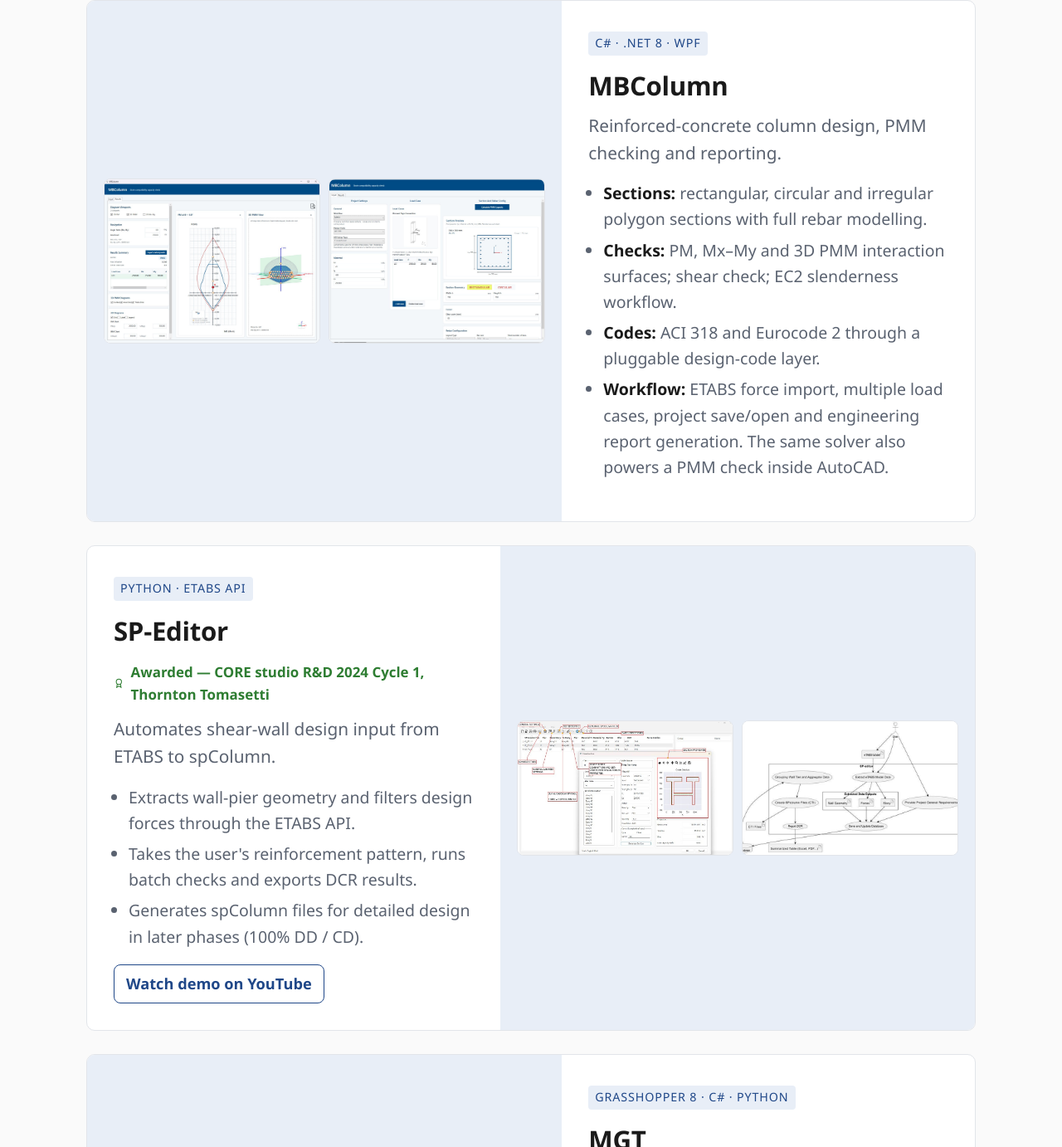
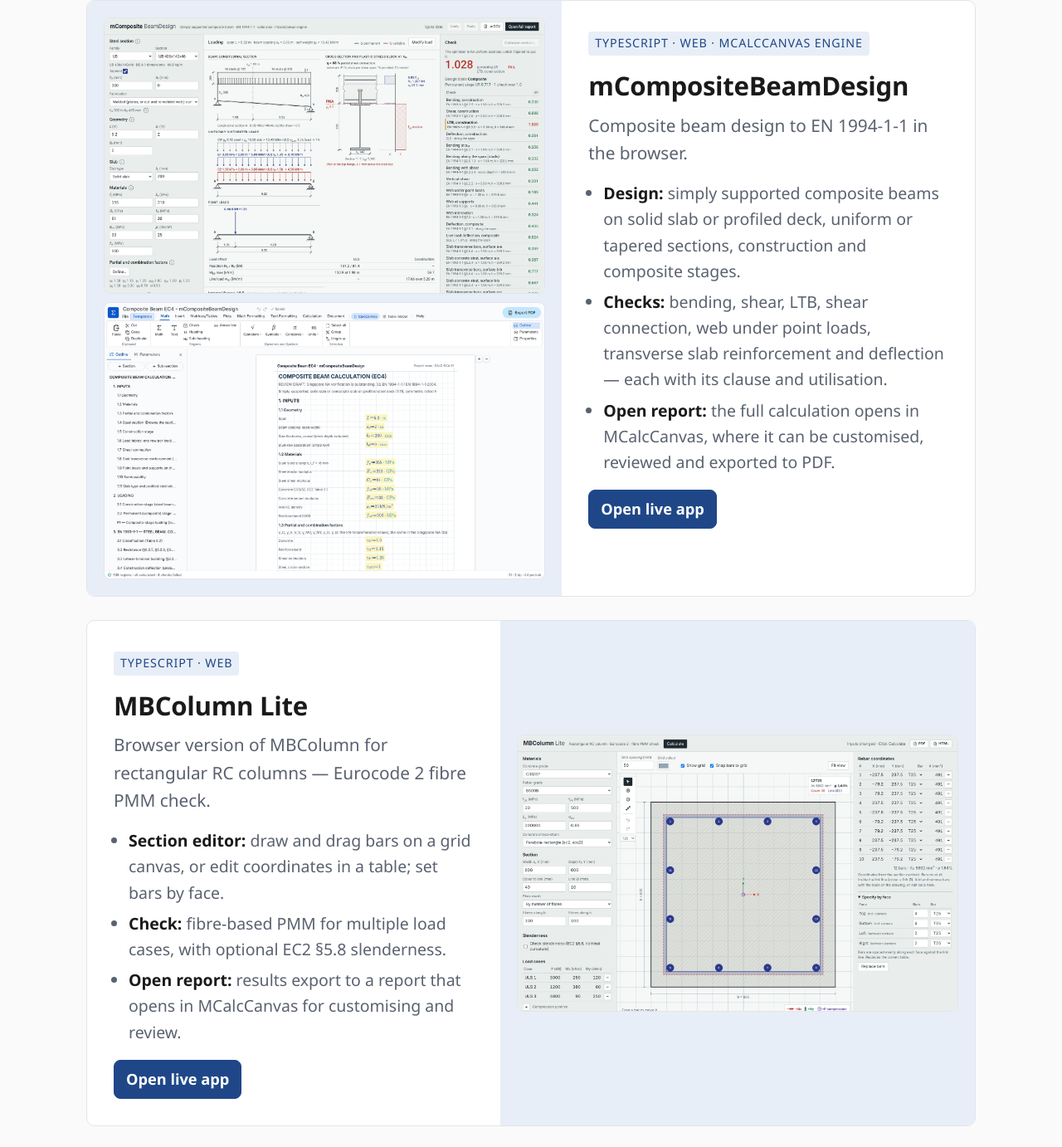
Before and after one commit to Anhbq1298/porfolio, a plain HTML site: page index.html in a window 1280 px wide. Shown: the part 10035-11417 px from the top of the page at 83% size. Drawn offline with Linux system fonts and the light colour scheme.

Commit message:
Add mCompositeBeamDesign and MBColumn Lite
Co-Authored-By: Claude Opus 5.5 <noreply@anthropic.com>
Claude-Session: https://claude.ai/code/session_01MZnLDhMrN2CYt947Cb5sGb

```diff
--- a/index.html
+++ b/index.html
@@ -532,6 +532,45 @@ footer .wrap{display:flex;justify-content:space-between;gap:12px;flex-wrap:wrap}
 
       <article class="card tool">
         <div class="tool-body">
+          <span class="badge">TypeScript · web · MCalcCanvas engine</span>
+          <h3>mCompositeBeamDesign</h3>
+          <p class="sub">Composite beam design to EN 1994-1-1 in the browser.</p>
+          <ul>
+            <li><b>Design:</b> simply supported composite beams on solid slab or profiled deck, uniform or tapered sections, construction and composite stages.</li>
+            <li><b>Checks:</b> bending, shear, LTB, shear connection, web under point loads, transverse slab reinforcement and deflection — each with its clause and utilisation.</li>
+            <li><b>Open report:</b> the full calculation opens in MCalcCanvas, where it can be customised, reviewed and exported to PDF.</li>
+          </ul>
+          <div class="tool-links">
+            <a class="btn primary" href="https://anhbq1298.github.io/mCalcCanvas/composite/" target="_blank" rel="noopener">Open live app</a>
+          </div>
+        </div>
+        <div class="tool-media">
+          <button class="wide" data-full="assets/composite-ui.jpg" data-cap="mCompositeBeamDesign — inputs, loading diagrams, plastic stress block and check list"><img src="assets/composite-ui.jpg" alt="mCompositeBeamDesign app with inputs, diagrams and utilisation checks" loading="lazy"></button>
+          <button class="wide" data-full="assets/composite-report.jpg" data-cap="The same design opened as an editable MCalcCanvas report"><img src="assets/composite-report.jpg" alt="Composite beam calculation report open in MCalcCanvas" loading="lazy"></button>
+        </div>
+      </article>
+
+      <article class="card tool">
+        <div class="tool-body">
+          <span class="badge">TypeScript · web</span>
+          <h3>MBColumn Lite</h3>
+          <p class="sub">Browser version of MBColumn for rectangular RC columns — Eurocode 2 fibre PMM check.</p>
+          <ul>
+            <li><b>Section editor:</b> draw and drag bars on a grid canvas, or edit coordinates in a table; set bars by face.</li>
+            <li><b>Check:</b> fibre-based PMM for multiple load cases, with optional EC2 §5.8 slenderness.</li>
+            <li><b>Open report:</b> results export to a report that opens in MCalcCanvas for customising and review.</li>
+          </ul>
+          <div class="tool-links">
+            <a class="btn primary" href="https://anhbq1298.github.io/MBColumnLite/" target="_blank" rel="noopener">Open live app</a>
+          </div>
+        </div>
+        <div class="tool-media" style="grid-template-columns:1fr">
+          <button class="wide" data-full="assets/mbclite-ui.jpg" data-cap="MBColumn Lite — section editor, materials and load cases"><img src="assets/mbclite-ui.jpg" alt="MBColumn Lite section editor" loading="lazy"></button>
+        </div>
+      </article>
+
+      <article class="card tool">
+        <div class="tool-body">
           <span class="badge">C# · .NET 8 · WPF</span>
           <h3>MBColumn</h3>
           <p class="sub">Reinforced-concrete column design, PMM checking and reporting.</p>
```
Also changed, not shown: assets/composite-report.jpg (added), assets/composite-ui.jpg (added), assets/mbclite-ui.jpg (added).
